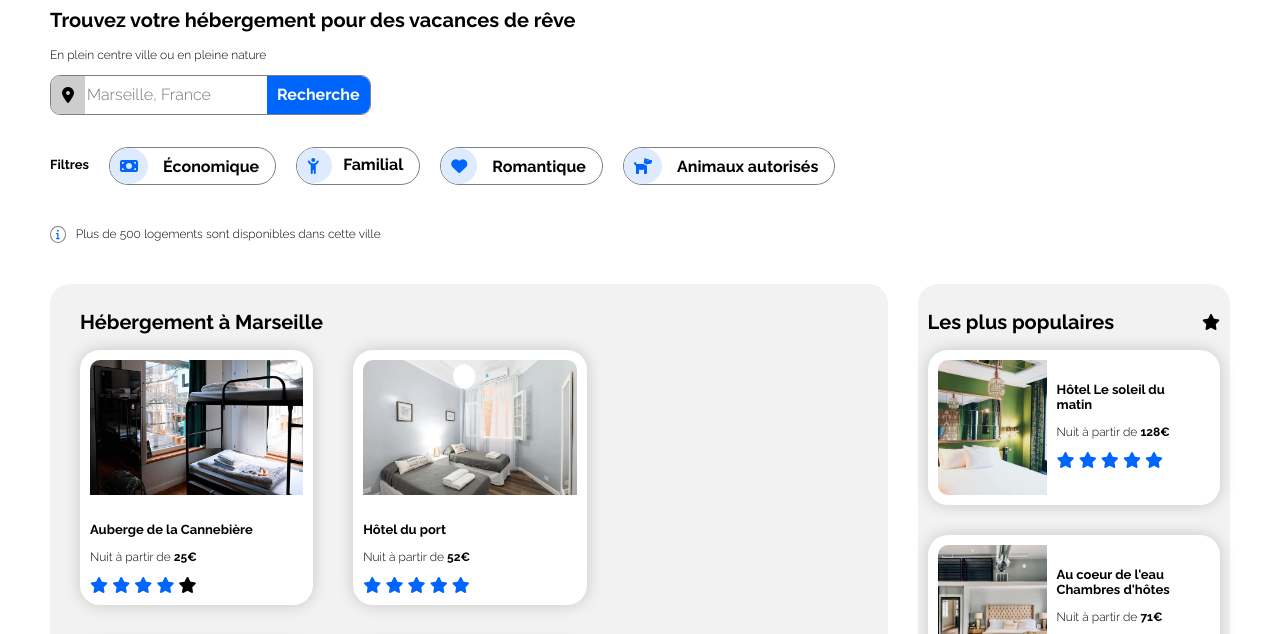
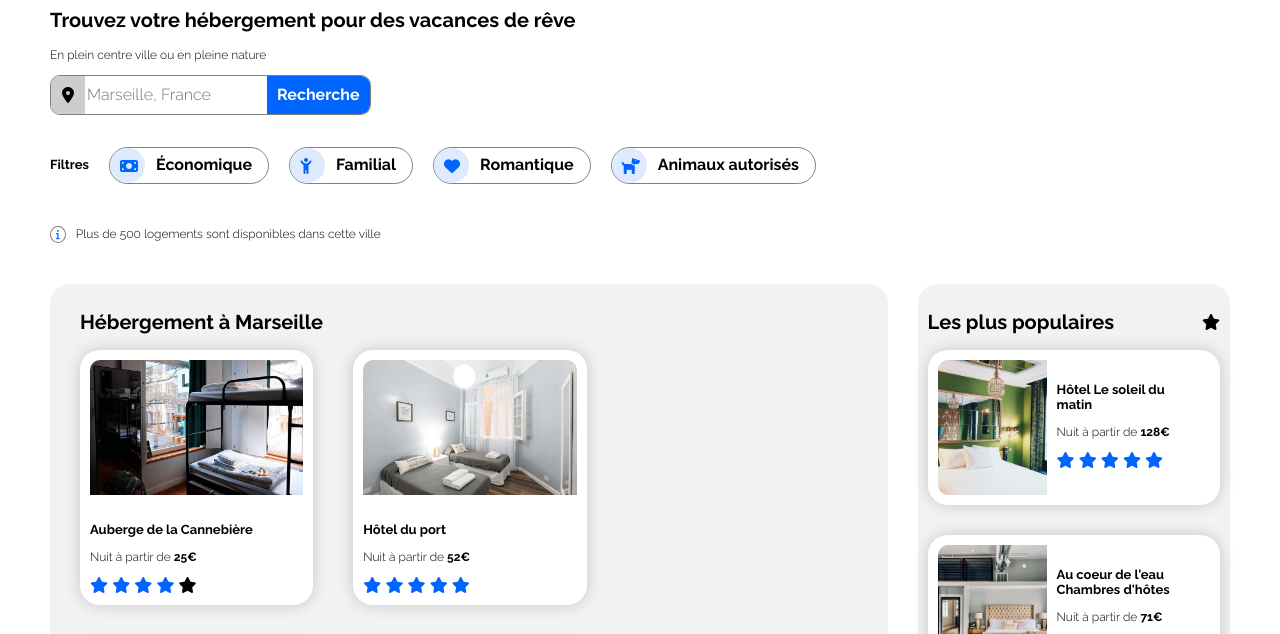
Before and after one commit to elijah-shady/codereview-p2-arnaud, a plain HTML site: page index.html in a window 1280 px wide. Shown: the part 87-721 px from the top of the page. Drawn offline with Linux system fonts and the light colour scheme.

Commit message:
Refactor filters

```diff
--- a/css/style.css
+++ b/css/style.css
@@ -119,7 +119,42 @@ form button {
 	transition: 0.5s;
 }
 
-.economic {
+.filter {
+	display: inline-flex;
+	margin-left: 20px;
+	border: 1px solid gray;
+	border-radius: 20px;
+	padding-right: 10px;
+}
+
+.filter:hover {
+	background-color: #deebff;
+}
+
+.filter_button {
+	font-weight: bold;
+	border-style: none;
+	border-radius: 20px;
+	background-color: transparent;
+	margin-left: 5px;
+}
+
+.filter_icon {
+	width: 15px;
+	height: 15px;
+	color: #0065fc;
+	border-radius: 100%;
+	padding: 10px;
+	background-color: #deebff;
+}
+
+.filter i {
+	color: #0065fc;
+	border-radius: 100%;
+	background-color: #deebff;
+}
+
+/*.economic {
 	margin-left: 20px;
 	border-width: 1px;
 	border-style: solid;
@@ -239,7 +274,7 @@ form button {
 
 .animals:hover {
 	background-color: #deebff;
-}
+}*/
 
 .information {
 	margin-top: 30px;
@@ -263,9 +298,9 @@ form button {
 
 /*LODGING*/
 
-.cards:hover {
-	transform: translateY(2px);
-}
+/*.cards:hover {*/
+/*	transform: translateY(2px);*/
+/*}*/
 
 .result {
 	width: 100%;
@@ -571,6 +606,10 @@ footer ul {
 		gap: 10px;
 	}
 
+	.filter {
+		margin-left: 0px;
+	}
+
 	.economic {
 		margin-left: 0px;
 	}
--- a/index.html
+++ b/index.html
@@ -47,28 +47,36 @@
 				<div class="filters">
 					<h3>Filtres</h3>
 					<div class="button_filters">
-						<div class="economic">
-							<i class="fa-solid fa-money-bill"></i>
+						<div class="filter">
+							<div class="filter_icon">
+								<i class="fa-solid fa-money-bill"></i>
+							</div>
 							<!--améliore la lisibilité-->
-							<button class="button">
+							<button class="filter_button">
 								<span>Économique</span>
 							</button>
 						</div>
-						<div class="family">
-							<div class="logo_family"><i class="fa-solid fa-child-reaching"></i></div>
-							<button class="button">
+						<div class="filter">
+							<div class="filter_icon">
+								<i class="fa-solid fa-child-reaching"></i>
+							</div>
+							<button class="filter_button">
 								<span>Familial</span>
 							</button>
 						</div>
-						<div class="romantic">
-							<i class="fa-solid fa-heart"></i>
-							<button class="button">
+						<div class="filter">
+							<div class="filter_icon">
+								<i class="fa-solid fa-heart"></i>
+							</div>
+							<button class="filter_button">
 								<span>Romantique</span>
 							</button>
 						</div>
-						<div class="animals">
-							<i class="fa-solid fa-dog"></i>
-							<button class="button">
+						<div class="filter">
+							<div class="filter_icon">
+								<i class="fa-solid fa-dog"></i>
+							</div>
+							<button class="filter_button">
 								<span>Animaux autorisés</span>
 							</button>
 						</div>
```
